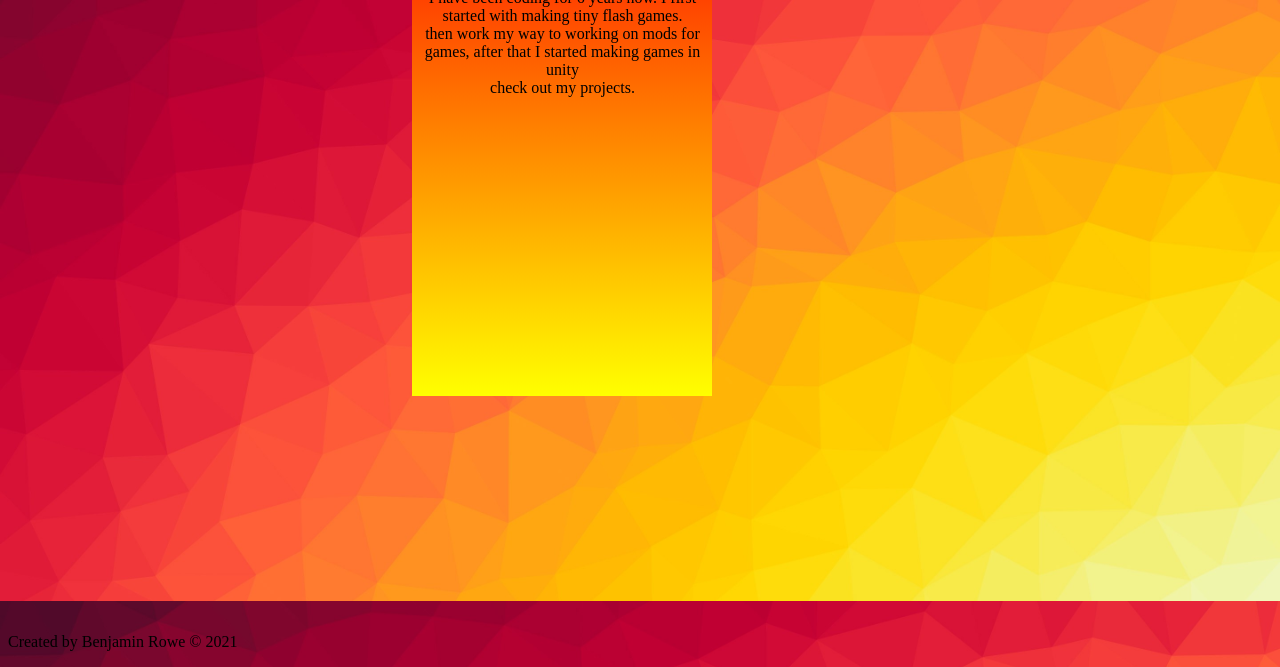
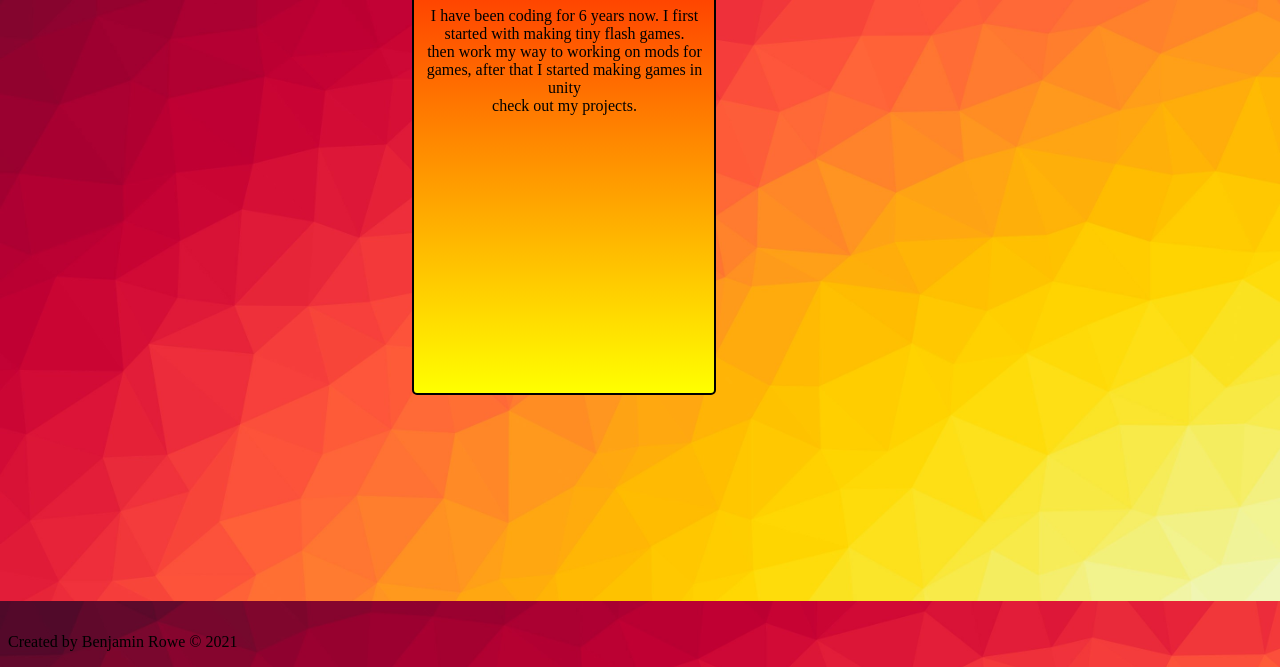
Before and after one commit to Lighterchu/my-personal-website, a plain HTML site: page index.html in a window 1280 px wide. Shown: the part 199-866 px from the top of the page. Drawn offline with Linux system fonts and the light colour scheme.

Commit message:
adding more style

```diff
--- a/style.css
+++ b/style.css
@@ -25,7 +25,8 @@ nav ul {
     width: 300px;
     height: 540px;
     background-image: linear-gradient(red, yellow);
-
+    border: black solid 2px;
+    border-radius: 5px;
 }
 
 a {
```
